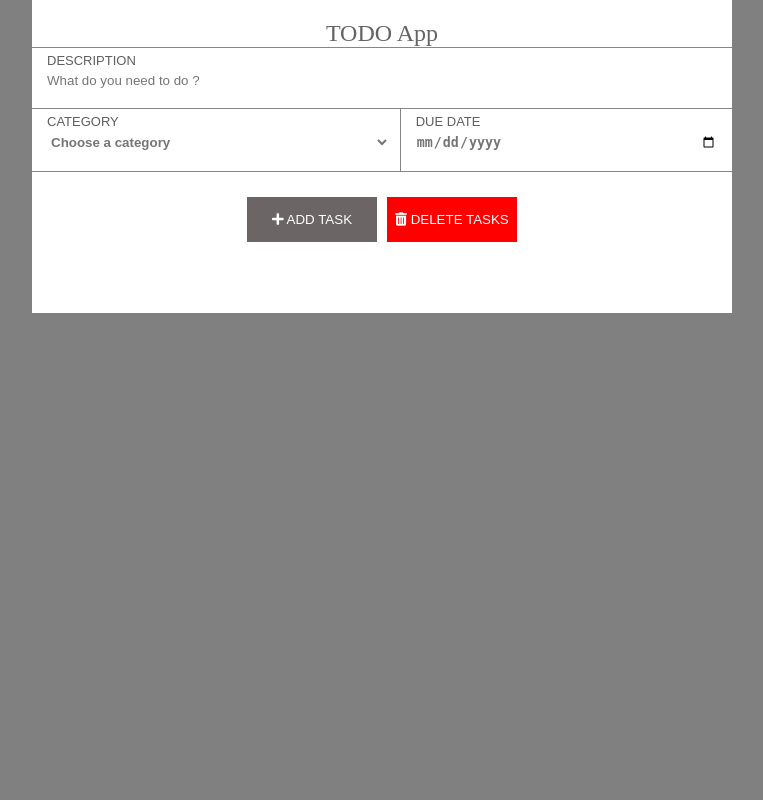
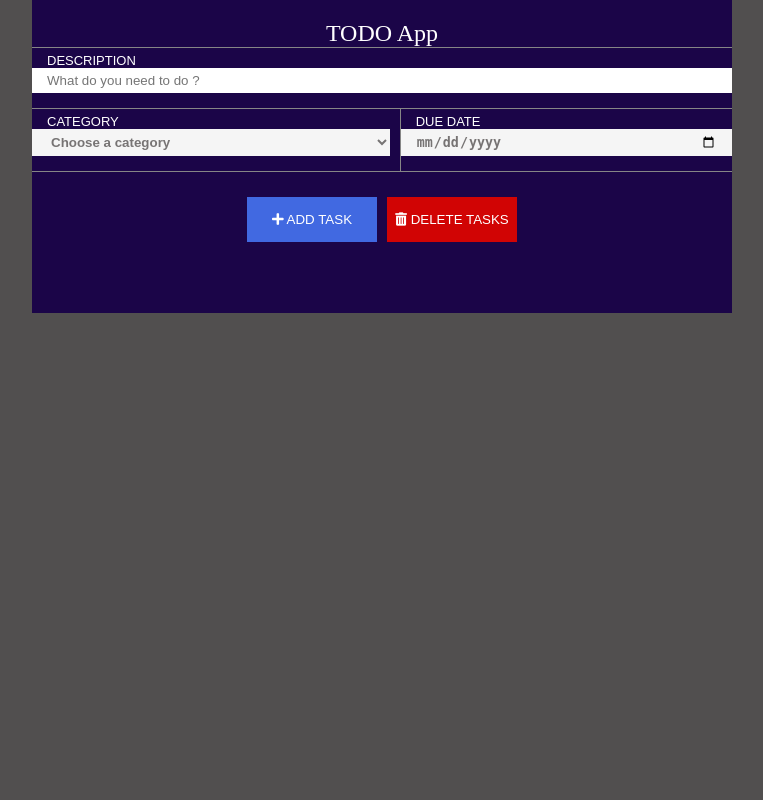
Before and after one commit to AJEETSINGH8139/TODO_APP, a Node server app: page / in a window 1280 px wide. Shown: the whole page, without its empty margins (258-1021 px from the left). Run offline with Node 20, Linux system fonts and the light colour scheme; data that the repository does not hold is empty; some libraries are stand-ins or nearby versions.

Commit message:
Save changes of css and ejs file

```diff
--- a/assets/css/home.css
+++ b/assets/css/home.css
@@ -1,5 +1,5 @@
 .text-color{
-    color:rgb(102, 99, 99);
+    color:white;
 }
 
 /* Creates a horizontal line when applied to a div */
@@ -21,13 +21,13 @@
 body{
     margin: 0px;
     padding: 0px;
-    background-color: grey;
+    background-color: rgb(81, 79, 79);
 
 }
 
 /* Settings for main container where all data is shown */
 #main-container{
-    background-color: white;
+    background-color: rgb(27, 5, 72);
     max-width: 700px;
     margin: 0 auto;
     padding-bottom: 30px;
@@ -44,7 +44,7 @@ body{
 
 /* Customization for all labels for input fields */
 label{
-    color:rgb(95, 93, 93);
+    color:white;
     text-transform:uppercase;
     font-family: sans-serif;
     font-size: small;
@@ -68,7 +68,7 @@ label{
 #desc-input:focus {
     border: 0px;
     border-bottom: 2px;
-    border-color: orange;
+    border-color: skyblue;
     border-style: solid;
 }
 
@@ -90,13 +90,13 @@ label{
     margin: 0px 0px 15px 0px;
     padding: 5px 15px;
     outline: none;
-    background-color: white;
+    background-color: whitesmoke;
     color:rgb(119, 116, 116);
     font-weight: bold;
 }
 
 #category:focus {
-    border: 2px solid orange;
+    border: 2px solid skyblue;
 }
 
 /* Various Settings for date input box in the app */
@@ -106,13 +106,13 @@ label{
     margin: 0px 0px 15px 0px;
     padding: 5px 15px;
     outline: none;
-    background-color: white;
+    background-color: whitesmoke;
     color:rgb(119, 116, 116);
     font-weight: bold;
 }
 
 #date:focus {
-    border: 2px solid orange;
+    border: 2px solid skyblue;
 }
 
 #date-div{
@@ -144,12 +144,12 @@ label{
 }
 
 #add-button{
-    background-color:rgb(107, 101, 101);
+    background-color:royalblue;
     margin-right: 5px;
 }
 
 #delete-button{
-    background-color:red;
+    background-color:rgb(209, 4, 4);
     margin-left: 5px;
 }
 
@@ -187,7 +187,7 @@ button:hover{
 }
 
 .task-data *{
-    color:rgb(119, 116, 116);
+    color:white;
     font-family: Arial, Helvetica, sans-serif;
 }
 
--- a/views/home.ejs
+++ b/views/home.ejs
@@ -3,7 +3,7 @@
 <head>
     <title> TODO App </title>
 
-    <link rel="stylesheet" href="../assets/css/home.css">
+    <link rel="stylesheet" href="/css/home.css">
     <!-- Added fontawesome -->
     <link rel="stylesheet" href="https://use.fontawesome.com/releases/v5.5.0/css/all.css" integrity="sha384-B4dIYHKNBt8Bc12p+WXckhzcICo0wtJAoU8YZTY5qE0Id1GSseTk6S+L3BlXeVIU" crossorigin="anonymous">
 </head>
@@ -89,7 +89,7 @@
                             <i class="fas fa-calendar-alt"></i>
                             <span> <%= i.date %> </span>
                         </div>
-                        <button type="button" style="background-color: <%= color_list[i.category] %>"> <%= i.category %> </button>
+                        <button type="button" style="background-color: darkgreen"> <%= i.category %> </button>
                     </div>
                 </div>
             <%}%>
```
